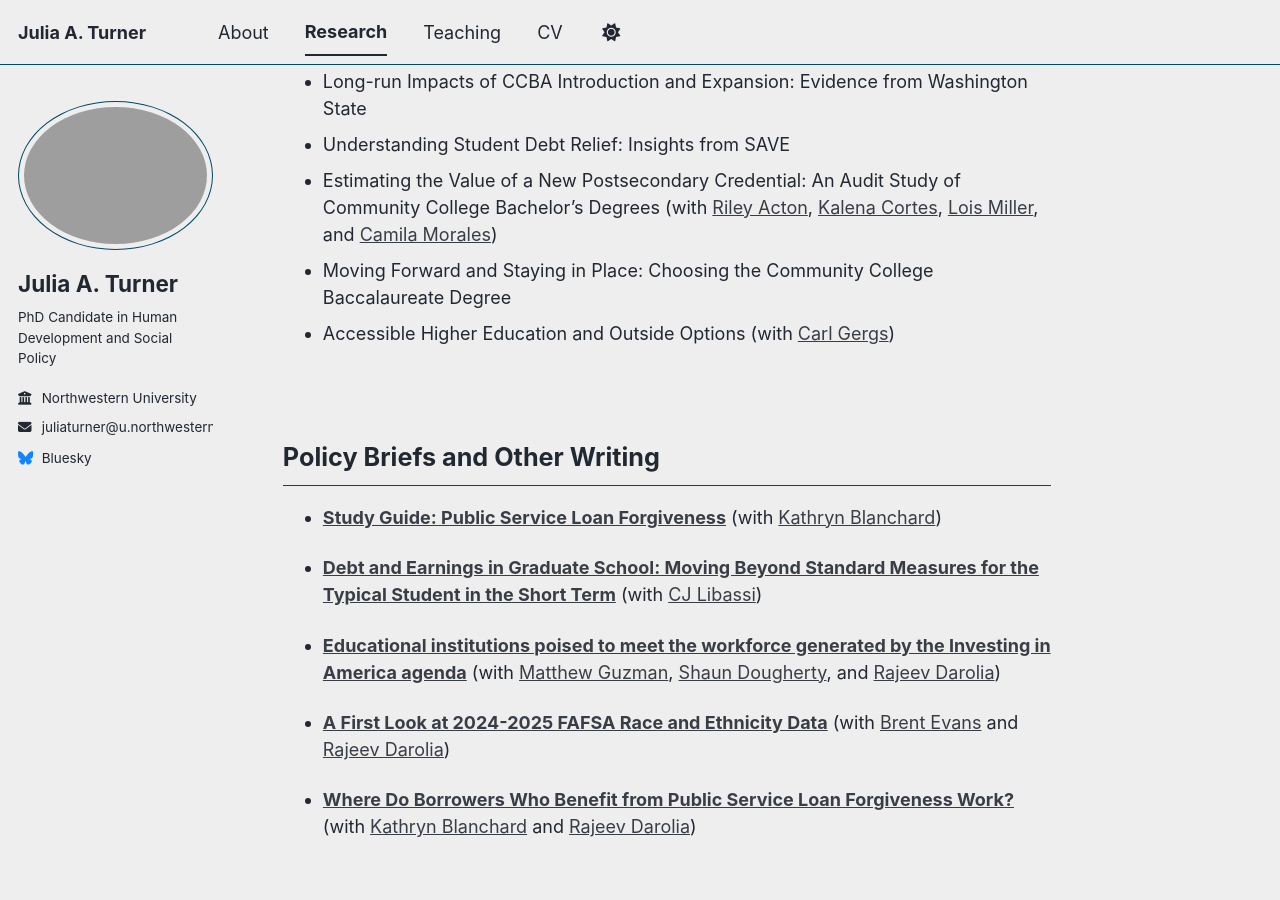
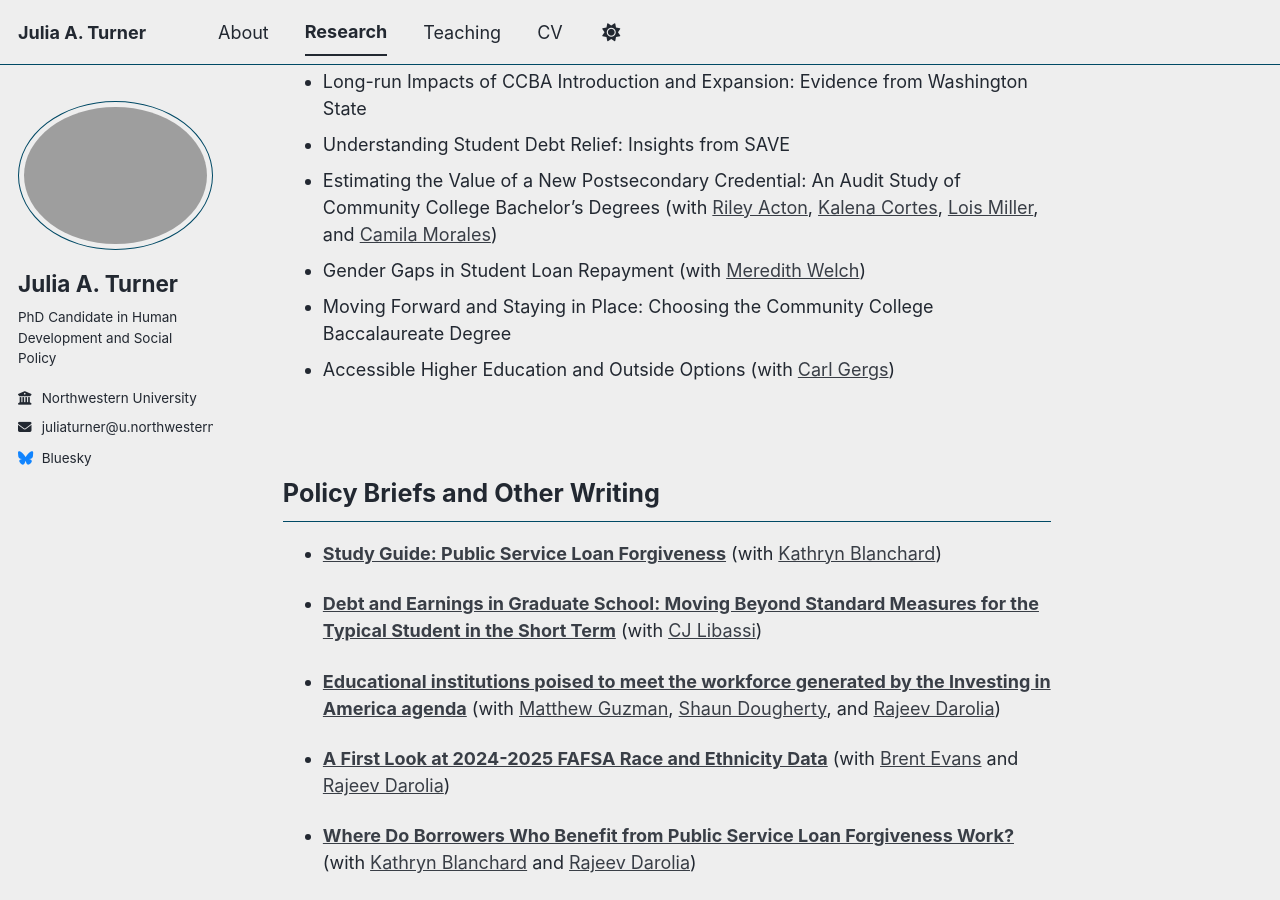
Before and after one commit to julia-a-turner/julia-a-turner.github.io, a Jekyll site: the page built from _pages/research.md, in a window 1280 px wide and 900 px high, scrolled down 1207 px. Built offline with Jekyll 4.4.1, drawn with Linux system fonts in a browser that asks for light colours; a script bundle is joined from its source files by our own code; library files that are not in the unit come from our copies.

Commit message:
Update research.md

```diff
--- a/_pages/research.md
+++ b/_pages/research.md
@@ -65,6 +65,7 @@ Building on canonical models of human capital investment, this paper explores th
 - Long-run Impacts of CCBA Introduction and Expansion: Evidence from Washington State
 - Understanding Student Debt Relief: Insights from SAVE
 - Estimating the Value of a New Postsecondary Credential: An Audit Study of Community College Bachelor's Degrees (with [Riley Acton](https://www.rileyacton.com/home), [Kalena Cortes](https://www.kalenacortes.com/), [Lois Miller](https://www.loismiller.info/home), and [Camila Morales](https://www.camilantmorales.com/))
+- Gender Gaps in Student Loan Repayment (with [Meredith Welch](https://www.meredithswelch.com/))
 - Moving Forward and Staying in Place: Choosing the Community College Baccalaureate Degree
 - Accessible Higher Education and Outside Options (with [Carl Gergs](https://carlgergs.com/))
 
```
